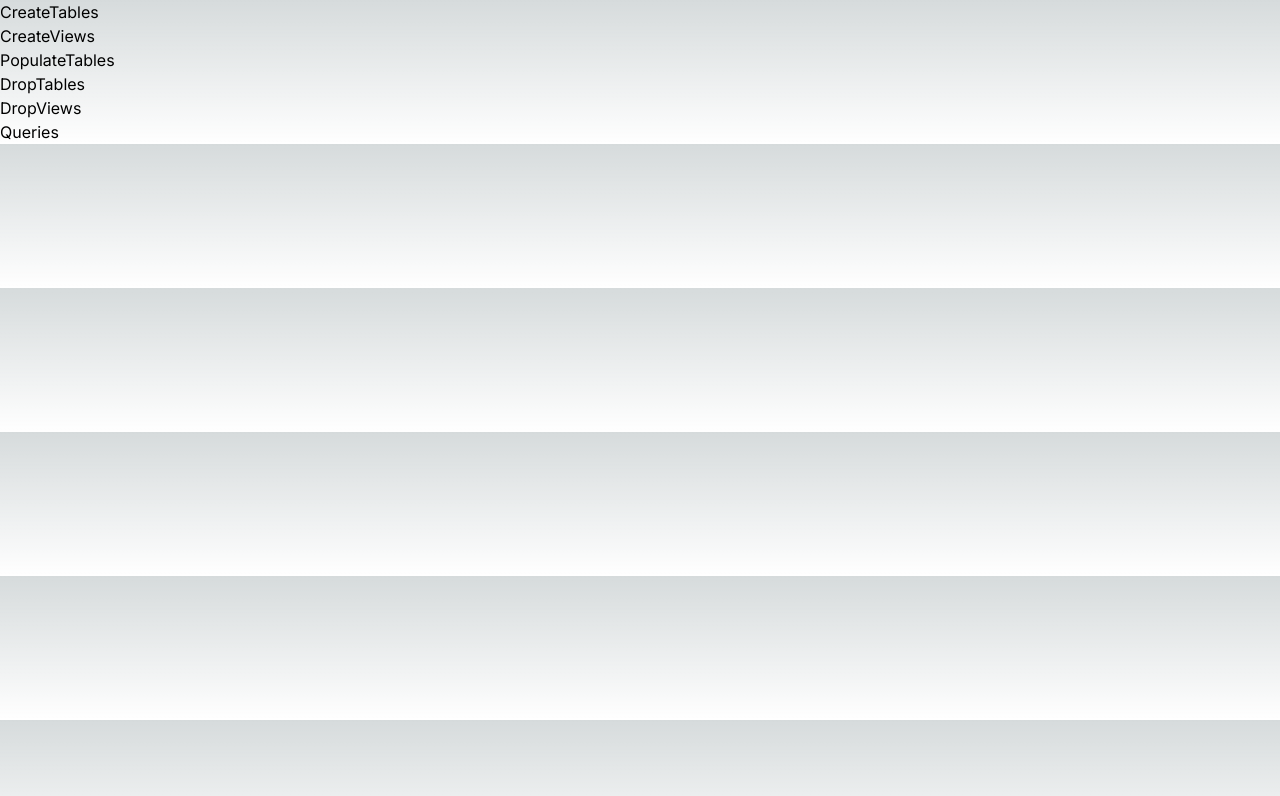
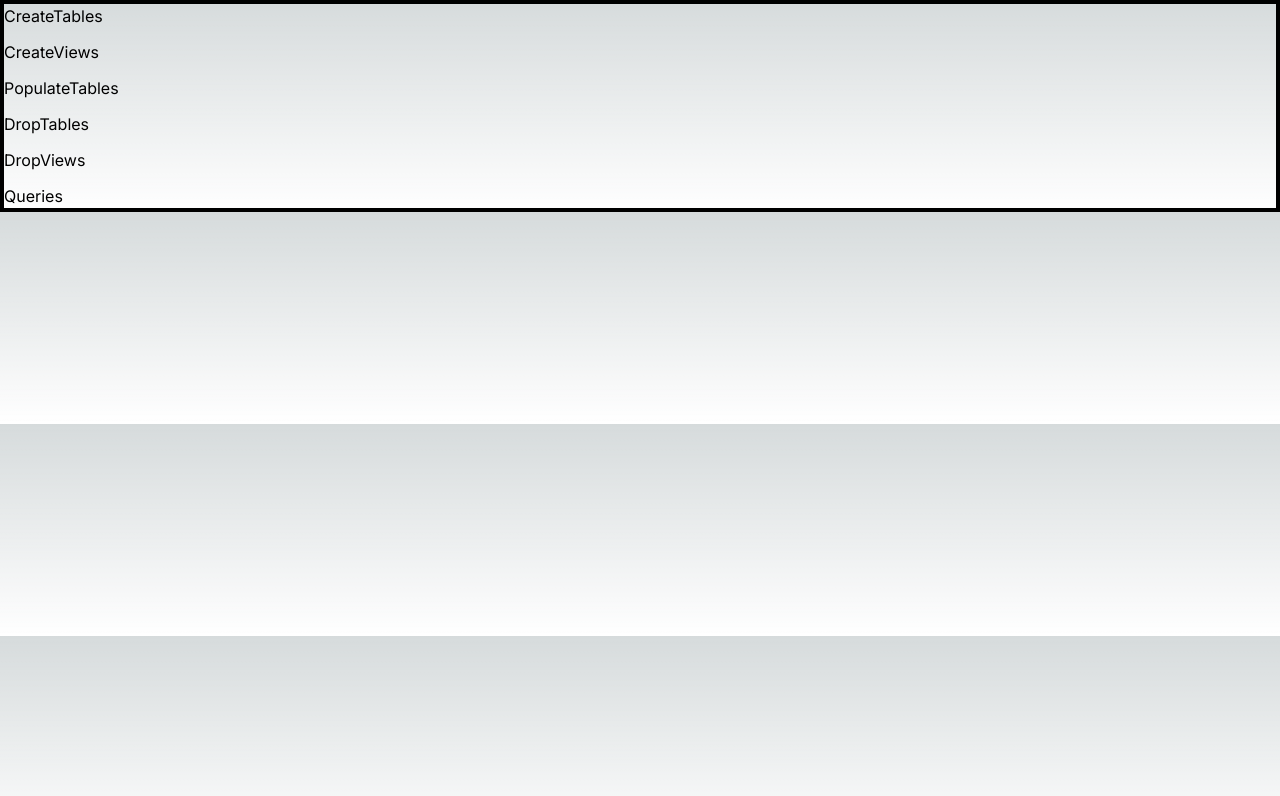
Before and after one commit to deep-patel21/MovieDB, a Next.js app in the folder moviedb/: page /admin in a window 1280 px wide. Shown: the top 796 px of the page. Built offline with nearby package versions, Linux system fonts and the light colour scheme.

Commit message:
Added the elements for the insert, queries, and output components . Also organized the buttons, insert, queries and output components into their own divs

```diff
--- a/moviedb/src/app/admin/page.tsx
+++ b/moviedb/src/app/admin/page.tsx
@@ -1,23 +1,42 @@
-import React from 'react'
-import CreateTables from '@/components/CreateTables'
-import CreateViews from '@/components/CreateViews'
-import PopulateTables from '@/components/PopulateTables'
-import DropTables from '@/components/DropTables'
-import DropViews from '@/components/DropViews'
-import Queries from '@/components/Queries'
-
+import React from "react";
+import CreateTables from "@/components/CreateTables";
+import CreateViews from "@/components/CreateViews";
+import PopulateTables from "@/components/PopulateTables";
+import DropTables from "@/components/DropTables";
+import DropViews from "@/components/DropViews";
+import Queries from "@/components/Queries";
 
 const Admin = () => {
   return (
-    <div>
+    <div className="flex flex-row border-4 border-black">
+      {/* This div is for storing the buttons */}
+      <div className="flex flex-col gap-3 justify-start">
         <CreateTables></CreateTables>
         <CreateViews></CreateViews>
         <PopulateTables></PopulateTables>
         <DropTables></DropTables>
         <DropViews></DropViews>
         <Queries></Queries>
+      </div>
+
+      {/* This div is for the inserts */}
+      <div className="">
+        <p></p>
+      </div>
+
+      {/* This div is for the queries and output elements */}
+      <div className="">
+        <p id="queries">
+
+        </p>
+
+        <p id="output">
+
+        </p>
+      </div>
+
     </div>
-  )
-}
+  );
+};
 
-export default Admin
+export default Admin;
```
